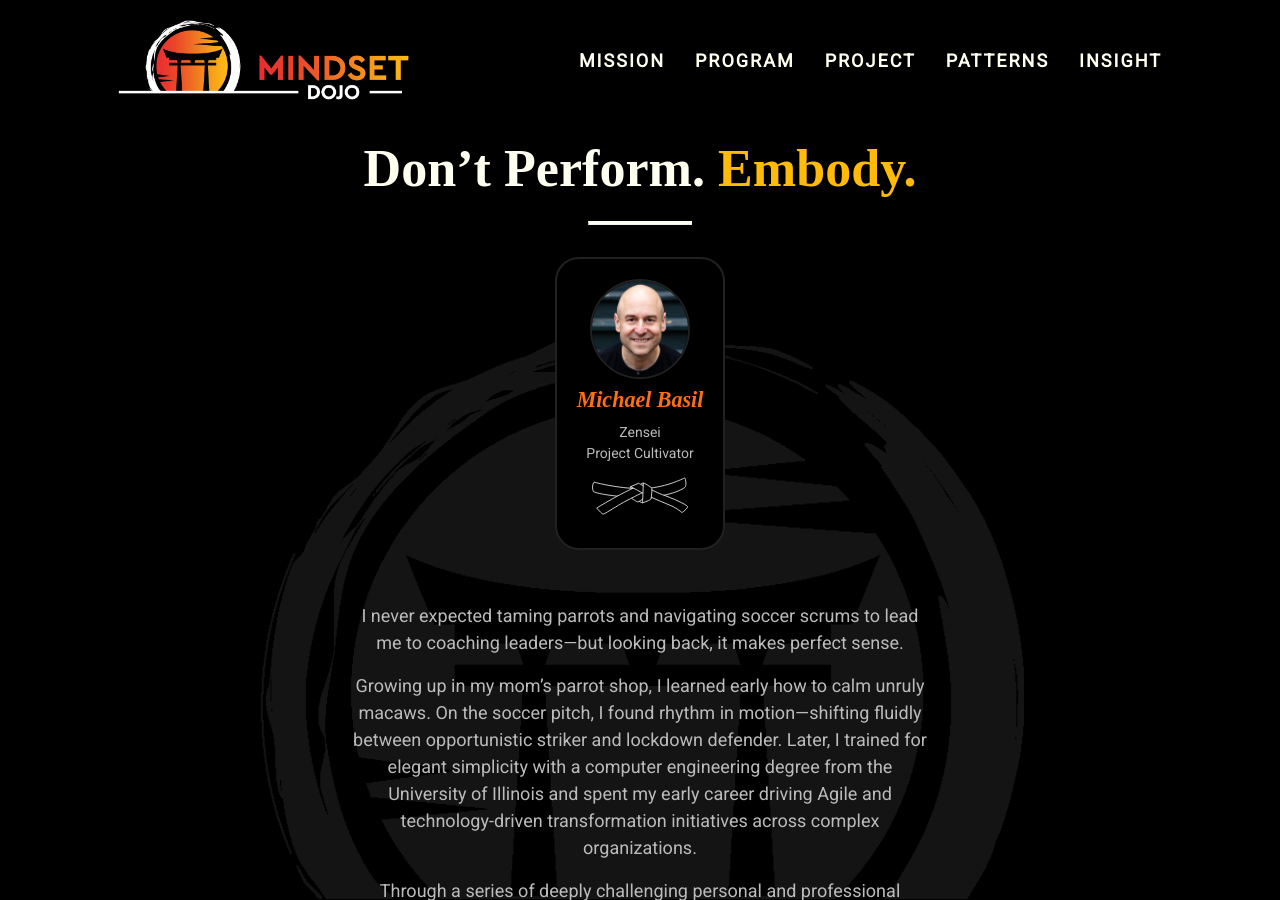
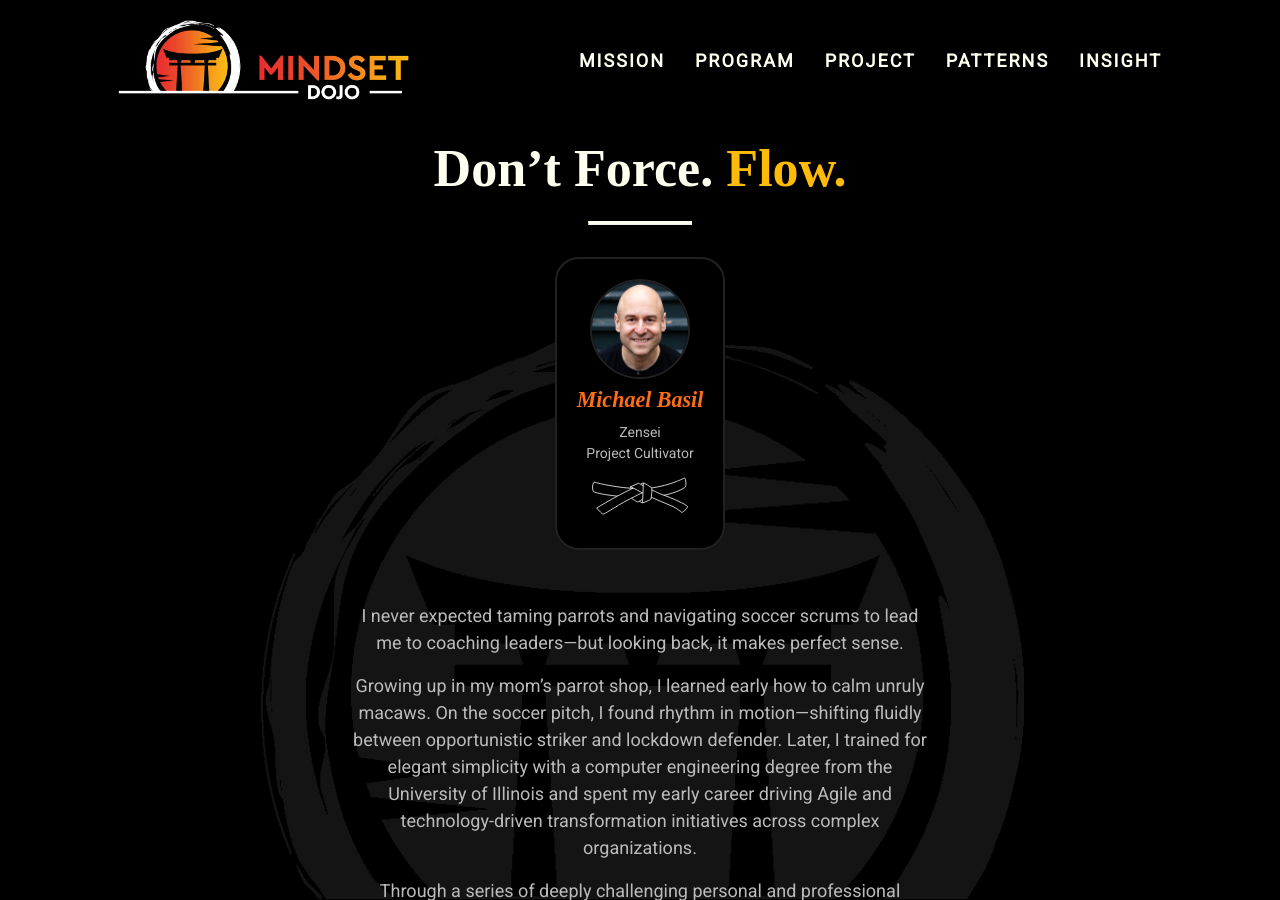
Before and after one commit to mindset-dojo/mindset-dojo.github.io, a Jekyll site: the page built from _authors/michael-basil.md, in a window 1280 px wide and 900 px high. Built offline with Jekyll 4.4.1, drawn with Linux system fonts in a browser that asks for light colours; some web fonts are replaced.

Commit message:
feat: Basil mantra uplift

```diff
--- a/_authors/michael-basil.md
+++ b/_authors/michael-basil.md
@@ -1,8 +1,8 @@
 ---
 layout: threshold
 data_key: author
-mantra: "Don’t Perform. Embody."
-mantra_mark: "Embody."
+mantra: "Don’t Force. Flow."
+mantra_mark: "Flow."
 description: >
   Zen Leadership Coach; Mindset Dojo & MetaShift Method. Conversational Presence
   when it matters most—meeting people at the depth that aligns with what brings
```
